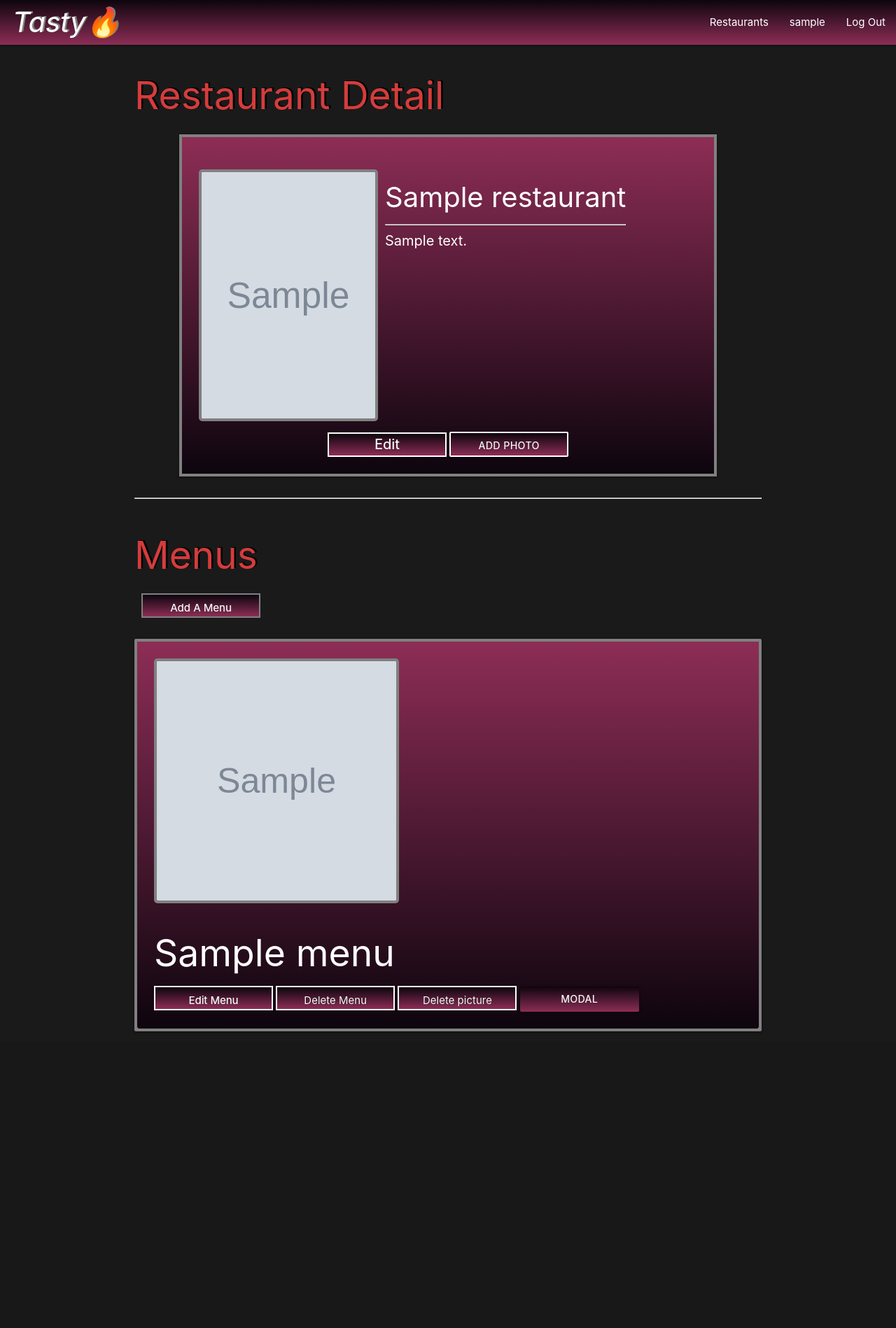
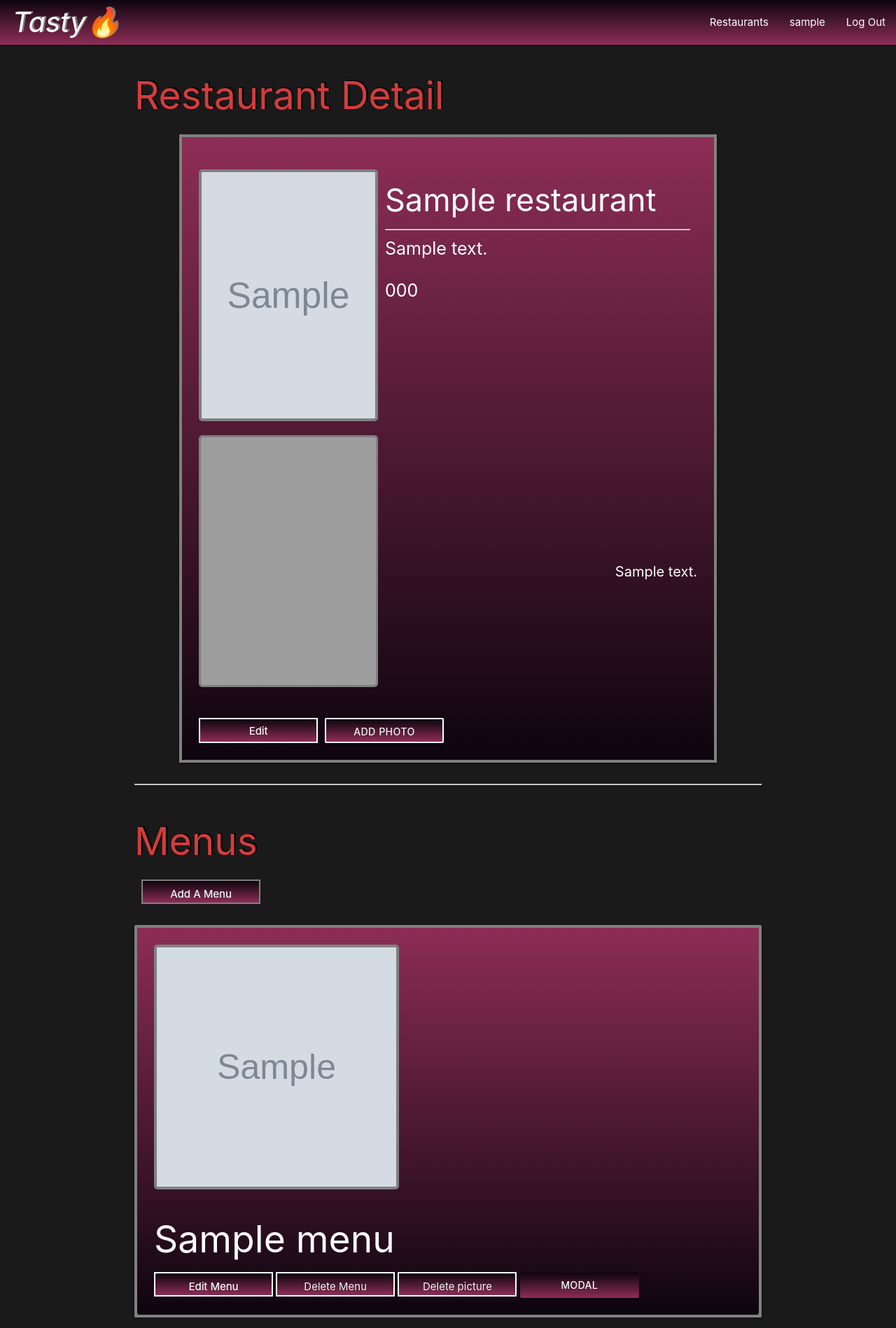
Before and after one commit to tvilla0000/Tasty, a Django app: page /restaurant/1/ in a window 1280 px wide. Shown: the whole page at 70% size. Before the commit the page ends 1474 px from the top, so only its background shows below. Run offline with Django 3.2, Linux system fonts and the light colour scheme; a user stored in the database is signed in; tables that the repository leaves empty hold one stand-in row (values such as "Sample post"); grey boxes marked "Sample" are stand-in pictures; a map, chart or similar area stays blank; grey boxes are pictures that could not be loaded.

Commit message:
add styling

```diff
--- a/main/static/css/style.css
+++ b/main/static/css/style.css
@@ -121,11 +121,17 @@ width: 75vw !important;
     justify-content: space-between;
 }
 
+#content2 {
+    display: flex;
+    justify-content: space-between;
+    margin: 20px 0;
+}
+
 #details {
     width: 40vw;
     text-align: left;
     padding: 10px;
-    display: flex;
+    display: inline-block;
 
 }
 
@@ -133,10 +139,30 @@ width: 75vw !important;
     height: 5vh;
 }
 
-#span-title-name {
-    font-size: 40px;
+#p-title-name {
+    font-size: 45px;
 }
 
 .p-details {
+    font-size: 25px;
+}
+
+#p-details-desc {
     font-size: 20px;
 }
+
+#detail-div {
+    margin: 0 0 0 30px;
+}
+
+#map {
+    height: 45vh;
+    width: 20vw;
+    border: 4px solid gray;
+    border-radius: 5px;
+}
+
+#detail-btns {
+    display: flex;
+    justify-content: baseline;
+}
--- a/main/templates/restaurant/restaurant_detail.html
+++ b/main/templates/restaurant/restaurant_detail.html
@@ -31,48 +31,34 @@
   <div id="content">
     <img class="food-img" id="detail-img" src="{{restaurant.restaurant_photo}}"><br>
     <div id="details">
-        <div id="detail-title">
-          <p id="span-title-name"> {{ restaurant.name }}</p><hr>
-          <p class="p-details">{{restaurant.address}}</p>
+          <p id="p-title-name"> {{ restaurant.name }}</p><hr>
+          <p class="p-details">{{restaurant.address}}</p><br>
+          <p class="p-details">{{restaurant.phone}}</p><br>
         </div>
+      </div>
 
+      <div>
+
+        <div id="content2">
+          <div>
+            <iframe id="map" width="300" height="225" frameborder="0" style="border:3px solid gray"
+            src="{{map}}q={{restaurant.address}}" allowfullscreen>
+          </iframe><br><br>
+          </div>
+
+        <div style="display: flex; align-items:center">
+          <p id="p-details-desc">{{restaurant.description}}</p>
+        </div>
+      </div>
     </div>
+
+  <div id="detail-btns">
+  {% if request.user == restaurant.user %}
+  <button style="height: 36px;"><a href="{% url 'restaurant_update' restaurant.id %}">Edit</a></button>
+  <button data-target="modal{{restaurant.id}}" class="btn modal-trigger" style="border: 2px solid white;margin: -5px 10px;">Add Photo</button>
+  {% endif %}
   </div>
 
-  <!-- <label
-  style="font-size: 25px; color:white;text-shadow:1.5px -.5px black; padding: 5px;border: 3px solid gray;background-color: black;border-radius: 5px;"><i>Address:</i></label><br><br><br><span
-  class="card-title" style="font-size: 50px">{{ restaurant.address }}</span><br>
-  <hr><br>
-  <label
-  style="font-size: 25px; color:white;text-shadow:1.5px -.5px black; padding: 5px;border: 3px solid gray;background-color: black;border-radius: 5px;"><i>Contact
-    Info</i></label><br><br><br><span class="card-title" style="font-size: 50px"> {{ restaurant.phone }}</span><br>
-    <hr><br>
-    <label
-    style="font-size: 25px; color:white;text-shadow:1.5px -.5px black; padding: 5px;border: 3px solid gray;background-color: black;border-radius: 5px;"><i>Description:</i></label><br><br><br><span
-    class="card-title" style="font-size: 35px">
-    <p>{{ restaurant.description }}</p>
-  </span><br>
-  <hr><br>
-  <label
-  style="font-size: 25px; color:white;text-shadow:1.5px -.5px black; padding: 5px;border: 3px solid gray;background-color: black;border-radius: 5px;"><i>Zipcode:</i></label><br><br><br><span
-  class="card-title" style="font-size: 50px"> {{ restaurant.zipcode }}</span><br>
-  <hr><br>
-  <label
-  style="font-size: 25px; color:white;text-shadow:1.5px -.5px black; padding: 5px;border: 3px solid gray;background-color: black;border-radius: 5px;"><i>Owner:</i></label><br><br><br><span
-  class="card-title" style="font-size: 50px"> @{{ restaurant.user.username }}</span><br>
-  <hr><br> -->
-  <div>
-    <!-- google map -->
-    <!-- <iframe width="300" height="225" frameborder="0" style="border:3px solid gray"
-    src="{{map}}q={{restaurant.address}}" allowfullscreen>
-  </iframe> -->
-</div>
-{% if request.user == restaurant.user %}
-<button
-style="background: linear-gradient(#0d050e, #8d2d56); height: 35px; width: 170px;border: 2px solid white;color: white;text-shadow: .5px -.5px gray;padding: 2px"><a
-href="{% url 'restaurant_update' restaurant.id %}" style="font-size: 20px;color:white;">Edit</a></button>
-<button data-target="modal{{restaurant.id}}" class="btn modal-trigger" style="border: 2px solid white">Add Photo</button>
-{% endif %}
 </div>
 </div>
 
```
